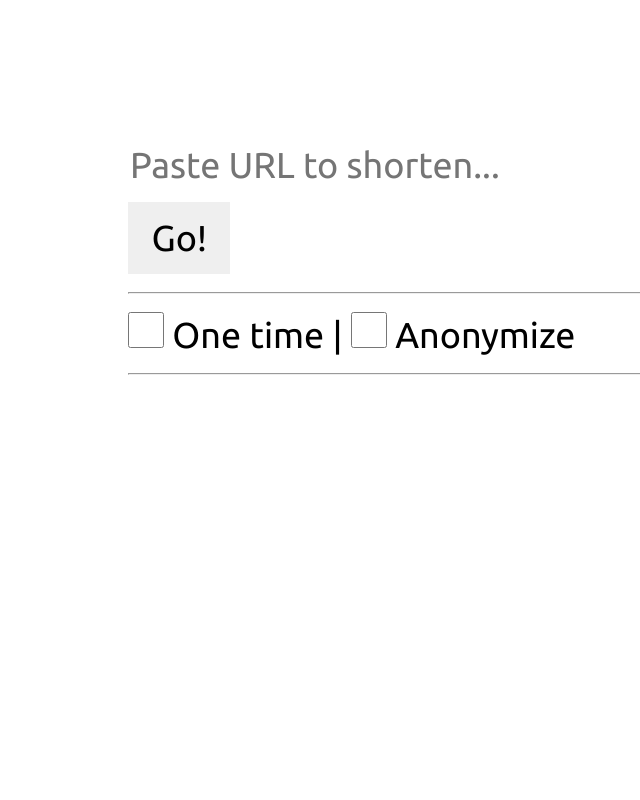
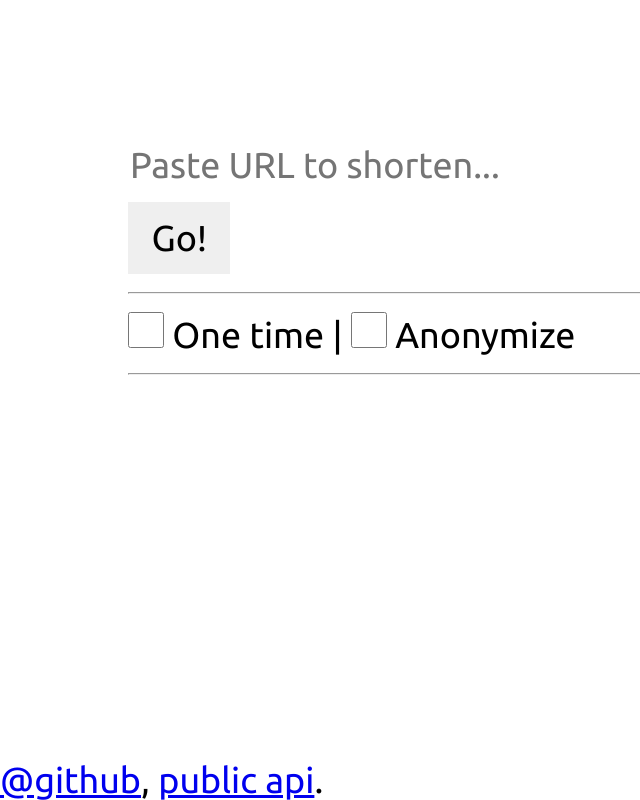
Before and after one commit to yura415/twr.link, a website: page public/index.html in a window 1280 px wide. Shown: the whole page, without its empty margins (0-640 px from the left). Drawn offline with nearby package versions, Linux system fonts and the light colour scheme.

Commit message:
Added project links

```diff
--- a/public/css/style.css
+++ b/public/css/style.css
@@ -51,3 +51,9 @@ hr {
 #btn-shorten {
     width: 10%;
 }
+
+.footer {
+    position: absolute;
+    left: 0;
+    bottom: 0;
+}
--- a/public/index.html
+++ b/public/index.html
@@ -27,6 +27,9 @@
     <hr/>
     <div id="shortened"></div>
 </div>
+<div class="footer">
+    <a href="http://twr.link/d0j38" target="_blank">@github</a>, <a href="http://twr.link/yiwuq" target="_blank">public api</a>.
+</div>
 <script src="js/ajaxlib.js"></script>
 <script src="js/frontend.js"></script>
 </body>
```
